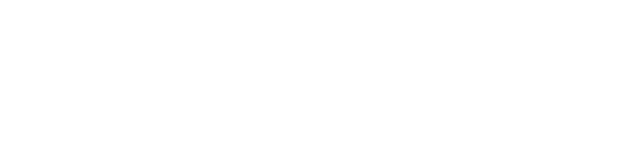
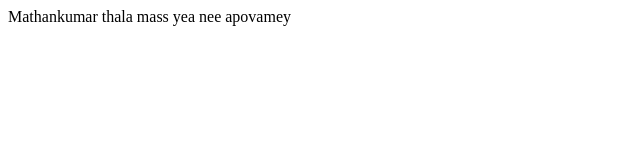
Before and after one commit to MathanMathan03/training-summa, a plain HTML site: page index.html in a window 1280 px wide. Shown: the whole page, without its empty margins (0-640 px from the left). Drawn offline with Linux system fonts and the light colour scheme.

Commit message:
Update index.html

```diff
--- a/index.html
+++ b/index.html
@@ -6,6 +6,6 @@
     <title>Document</title>
 </head>
 <body>
-
+    Mathankumar thala mass yea nee apovamey
 </body>
 </html>
```
